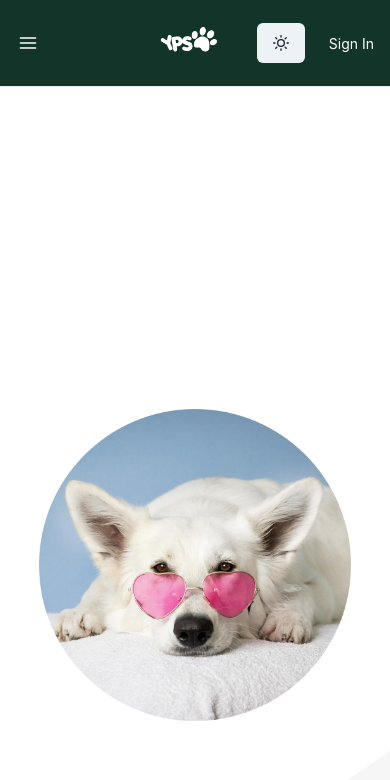
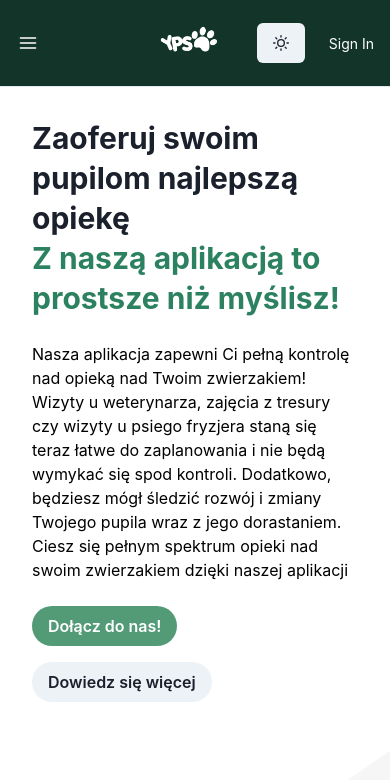
Before and after one commit to kczmrz/YourPetStory, a Next.js app: page / in a window 390 px wide. Shown: the top 780 px of the page. Built offline with nearby package versions, Linux system fonts and the light colour scheme.

Commit message:
Created index page and  optimized breakpoints

```diff
--- a/src/app/ColorsTheme.ts
+++ b/src/app/ColorsTheme.ts
@@ -1,10 +1,4 @@
-const breakpoints = {
-    sm: '30em', // 480px
-    md: '48em', // 768px
-    lg: '62em', // 992px
-    xl: '80em', // 1280px
-    '2xl': '96em', // 1536px
-  }
+
 
 
 
@@ -24,4 +18,4 @@ const ThemeAppNight = {
     mint: '#70acaa ',
     graywhite: '#b3bec2 '
 }
-export {ThemeAppDay, breakpoints, ThemeAppNight};
+export {ThemeAppDay, ThemeAppNight};
--- a/src/components/indexPage/indexpage.tsx
+++ b/src/components/indexPage/indexpage.tsx
@@ -1,14 +1,56 @@
-import { Stack, Flex, Box , AbsoluteCenter } from "@chakra-ui/react";
+import { Stack, Flex, Box , Text, Heading, useColorModeValue, Fade, Button } from "@chakra-ui/react";
+import Link from "next/link";
 import Image from "next/image";
 import { indexdog } from "@/images"
+import { ThemeAppDay } from "@/app/ColorsTheme";
 export default function IndexPage() {
+
+  const Header2 = useColorModeValue(ThemeAppDay.lgreen1, "yellow.100");
+  const Describe = useColorModeValue("black", "white");
+  const btnFirst = useColorModeValue(ThemeAppDay.lgreen2, "yellow.600")
+  const btnFirst_hover = useColorModeValue(ThemeAppDay.lgreen1, "yellow.400")
    return(
     <>
-    <Stack minH={'100vh'} direction={{base: 'column', md: 'row'}}>
+    <Stack minH={'90vh'} direction={{base: 'column', md: 'row'}}>
       <Flex p={8} flex={1} align={'center'} justify={'center'}>
-        <Stack>
+        <Fade in={true}>
+           <Stack spacing={6} w={'full'} maxW={'lg'}>
+               <Heading fontSize={{ base: '3xl', md: '4xl', lg: '5xl' }}>
+           <Text
+              as={'span'}
+              position={'relative'}
+              zIndex={3}>
+                Zaoferuj swoim pupilom najlepszą opiekę
+                </Text>
+              <br />{' '}
+            <Text color={Header2} as={'span'} fontSize={{ base: '1xl', md: '2xl', lg: '3xl' }}>
+               Z naszą aplikacją to prostsze niż myślisz!
+            </Text>{' '}
+            </Heading>
 
+            <Text fontSize={{ base: 'md', lg: 'lg' }} color={Describe}>
+            Nasza aplikacja zapewni Ci pełną kontrolę nad opieką nad Twoim zwierzakiem! Wizyty u weterynarza, zajęcia z tresury czy wizyty u psiego fryzjera staną się teraz łatwe do zaplanowania i nie będą wymykać się spod kontroli. Dodatkowo, będziesz mógł śledzić rozwój i zmiany Twojego pupila wraz z jego dorastaniem. Ciesz się pełnym spektrum opieki nad swoim zwierzakiem dzięki naszej aplikacji
+
+          </Text>
+
+          <Stack direction={{ base: 'column', md: 'row' }} spacing={4}>
+            <Link href={'/register'}>
+              <Button
+              rounded={'full'}
+              bg={btnFirst}
+              color={'white'}
+              _hover={{
+                bg: btnFirst_hover,
+              }}>
+              Dołącz do nas!
+              </Button>
+            </Link>
+            <Link href={'/about'}>
+                <Button rounded={'full'}>Dowiedz się więcej</Button>
+            </Link>
+          </Stack>
         </Stack>
+        </Fade>
       </Flex>
       <Flex flex={1} placeContent={'center'} justifyContent={'center'}>
       <Box mt={10} w={'80%'}>
@@ -19,5 +61,6 @@ export default function IndexPage() {
       </Flex>
     </Stack>
     </>
+
     )
 }
--- a/src/pages/_app.tsx
+++ b/src/pages/_app.tsx
@@ -13,7 +13,17 @@ const colors = {
   },
 }
 
-export const theme = extendTheme({ colors })
+export const theme = extendTheme({
+  colors: {colors},
+   breakpoints: {
+    sm: '30em', // 480px
+    md: '48em', // 768px
+    lg: '62em', // 992px
+    xl: '80em', // 1280px
+    '2xl': '96em', // 1536px
+  }
+
+});
 
 function MyApp({ Component, pageProps }: AppProps) {
   return (
--- /dev/null
+++ b/src/pages/about.tsx
@@ -0,0 +1,6 @@
+export default function About()
+{
+    return(
+        <></>
+    )
+}
--- a/src/pages/index.tsx
+++ b/src/pages/index.tsx
@@ -16,7 +16,7 @@ export default function Home() {
     </Head>
 
     <main>
-    <Box bgImage={BoxBG} height={'100vh'}>
+    <Box bgImage={BoxBG}  height={{base: '100vh', sm: '150vh'}}>
       <IndexPage/>
       <Container>
 
```
